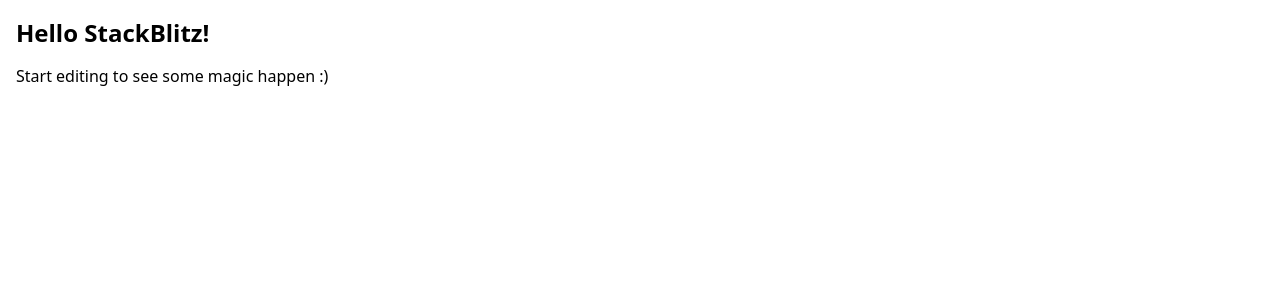
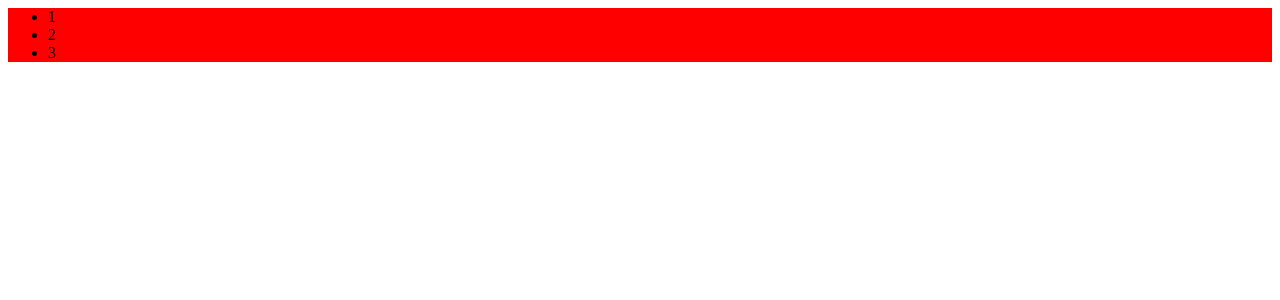
Before and after one commit to mentixowy/Styling-Katas, a React (Create React App) app: page / in a window 1280 px wide. Shown: the top 300 px of the page. Built offline with nearby package versions, Linux system fonts and the light colour scheme.

Commit message:
add sass

```diff
--- a/package.json
+++ b/package.json
@@ -4,7 +4,8 @@
   "private": true,
   "dependencies": {
     "react": "18.2.0",
-    "react-dom": "18.2.0"
+    "react-dom": "18.2.0",
+    "sass": "^1.68.0"
   },
   "scripts": {
     "start": "react-scripts start",
--- a/src/App.js
+++ b/src/App.js
@@ -1,11 +1,18 @@
 import React from 'react';
-import './style.css';
+import './style.scss';
 
 export default function App() {
   return (
-    <div>
-      <h1>Hello StackBlitz!</h1>
-      <p>Start editing to see some magic happen :)</p>
-    </div>
+    <main>
+      <header className="header">
+        <nav>
+          <ul>
+            <li>1</li>
+            <li>2</li>
+            <li>3</li>
+          </ul>
+        </nav>
+      </header>
+    </main>
   );
 }
--- /dev/null
+++ b/src/header.scss
@@ -0,0 +1,3 @@
+.header {
+  background-color: red;
+}
--- a/src/style.css
+++ /dev/null
@@ -1,16 +0,0 @@
-* {
-  box-sizing: border-box;
-}
-
-body {
-  margin: 0;
-  padding: 1rem;
-  font-family: system-ui, sans-serif;
-  color: black;
-  background-color: white;
-}
-
-h1 {
-  font-weight: 800;
-  font-size: 1.5rem;
-}
--- /dev/null
+++ b/src/style.scss
@@ -0,0 +1,5 @@
+* {
+  box-sizing: border-box;
+}
+
+@import 'header';
```
